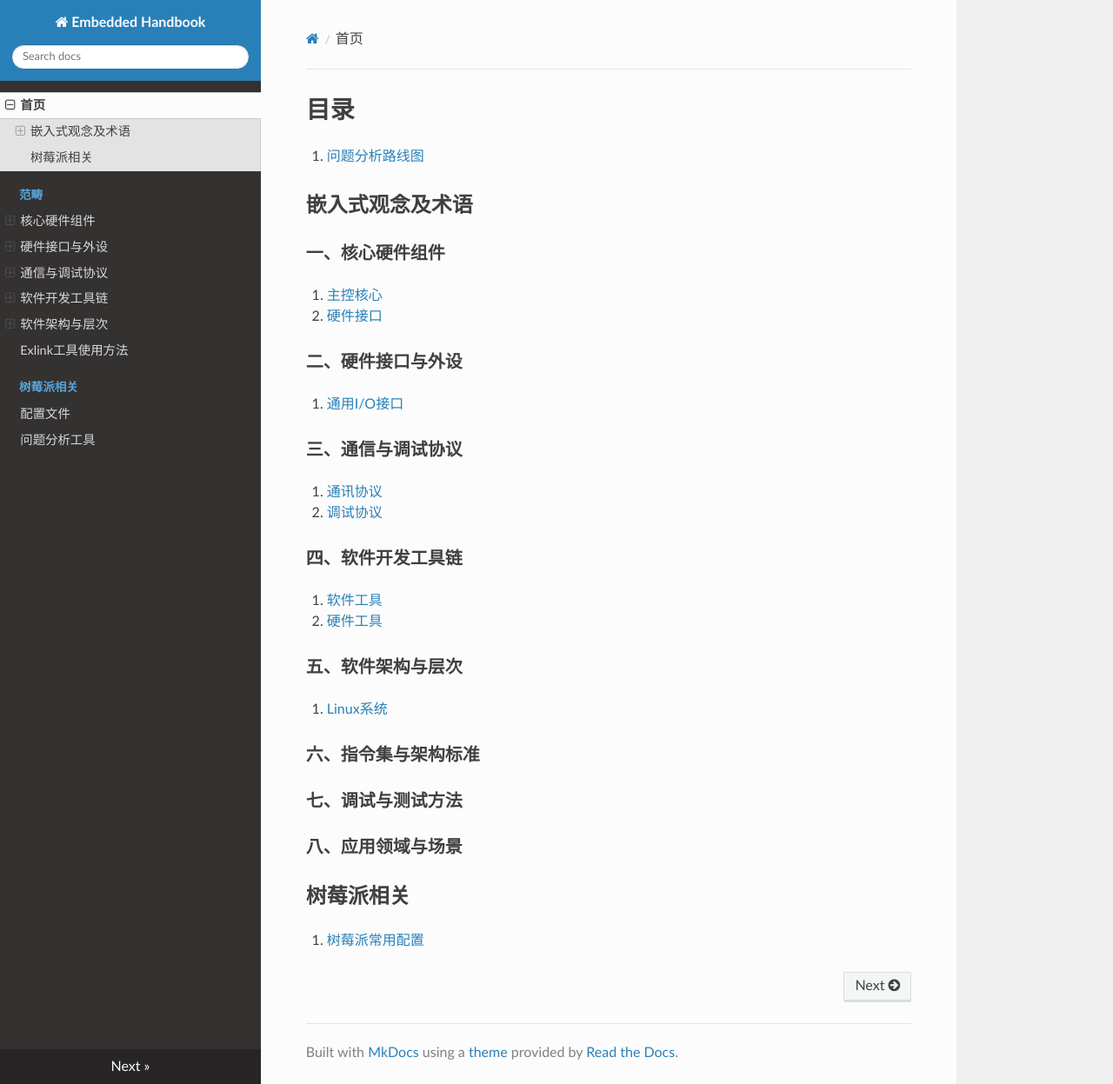
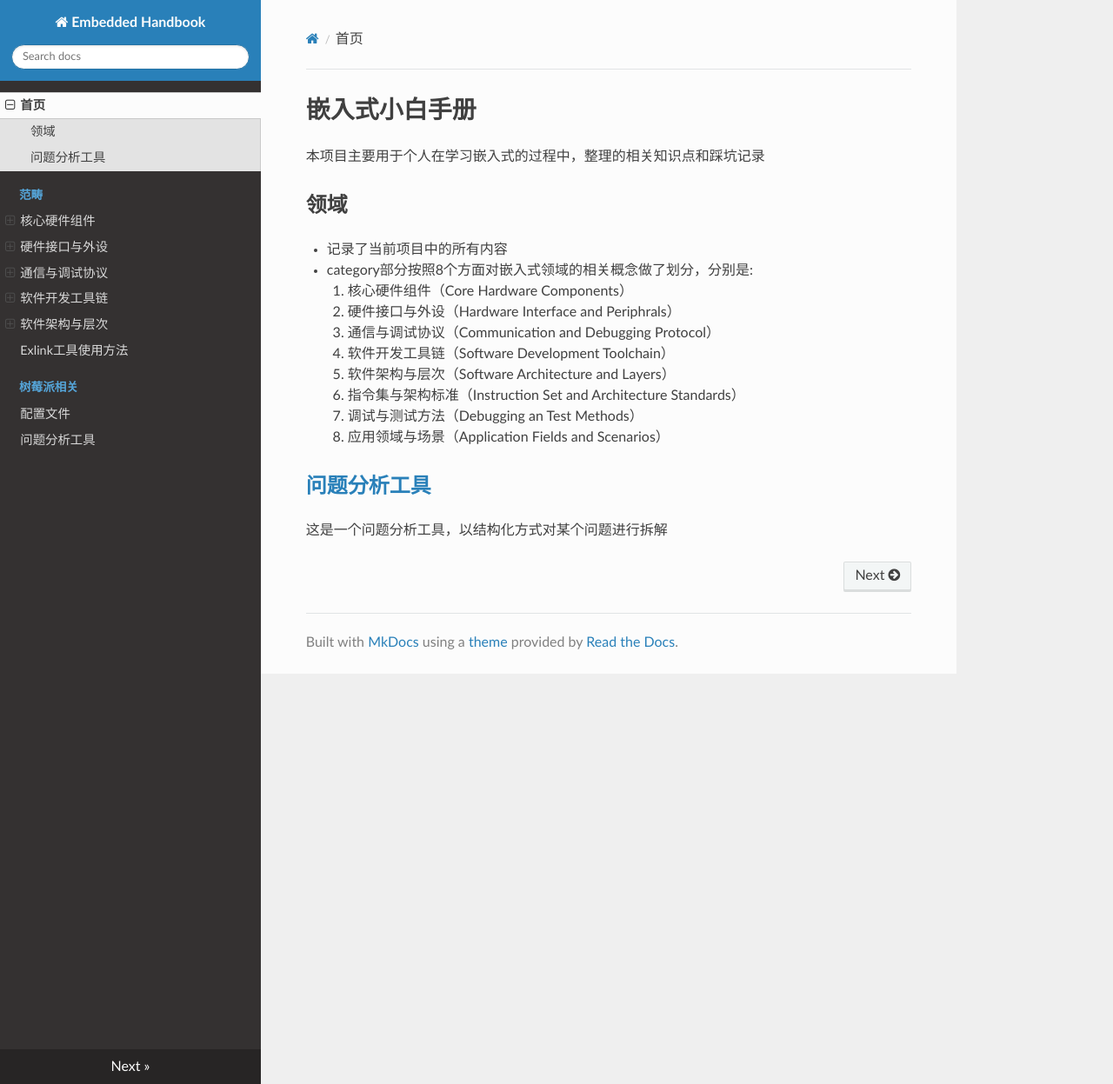
Before and after one commit to Shenliuran/embedded_handbook, an MkDocs documentation site: the page built from docs/index.md, in a window 1280 px wide and 1247 px high. Shown: the whole window at 87% size. Built offline with MkDocs 1.6.1, drawn with Linux system fonts in a browser that asks for light colours; nearby versions of some CDN libraries.

Commit message:
refactor(index): 重构index页面

```diff
--- a/docs/index.md
+++ b/docs/index.md
@@ -1,34 +1,20 @@
 
-# 目录
+# 嵌入式小白手册
 
-1. [问题分析路线图](./safari.md)
+本项目主要用于个人在学习嵌入式的过程中，整理的相关知识点和踩坑记录
 
-## 嵌入式观念及术语
+## 领域
++ 记录了当前项目中的所有内容
++ category部分按照8个方面对嵌入式领域的相关概念做了划分，分别是:
+    1. 核心硬件组件（Core Hardware Components）
+    2. 硬件接口与外设（Hardware Interface and Periphrals）
+    3. 通信与调试协议（Communication and Debugging Protocol）
+    4. 软件开发工具链（Software Development Toolchain）
+    5. 软件架构与层次（Software Architecture and Layers）
+    6. 指令集与架构标准（Instruction Set and Architecture Standards）
+    7. 调试与测试方法（Debugging an Test Methods）
+    8. 应用领域与场景（Application Fields and Scenarios）
 
-### 一、核心硬件组件
-1. [主控核心](./category/1.core_hardware_components/main_control_core.md)
-2. [硬件接口](./category/1.core_hardware_components/hardware_connection.md)
+## [问题分析工具](./safari.md)
 
-### 二、硬件接口与外设
-1. [通用I/O接口](./category/2.hardware_interface&peripherals/general‑purpose_I&O_interface.md)
-
-### 三、通信与调试协议
-1. [通讯协议](./category/3.communication&debugging_protocol/communication_protocol.md)
-2. [调试协议](./category/3.communication&debugging_protocol/debugging_protocol.md)
-
-### 四、软件开发工具链
-1. [软件工具](./category/4.software_development_toolchain/software_tool.md)
-2. [硬件工具](./category/4.software_development_toolchain/hardware_tool.md)
-
-### 五、软件架构与层次
-1. [Linux系统](./category/5.software_architecture&layers/linux.md)
-
-### 六、指令集与架构标准
-
-### 七、调试与测试方法
-
-### 八、应用领域与场景
-
-## 树莓派相关
-
-1. [树莓派常用配置](./raspberry-pi5_config.md)
+这是一个问题分析工具，以结构化方式对某个问题进行拆解
```
